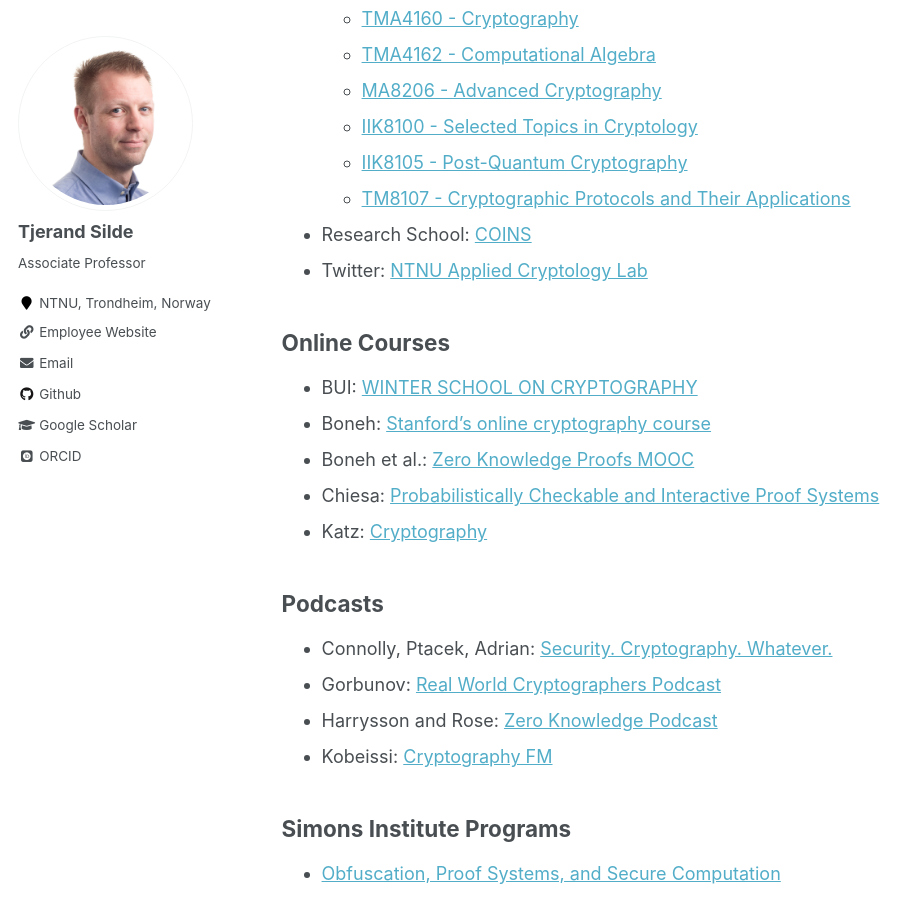
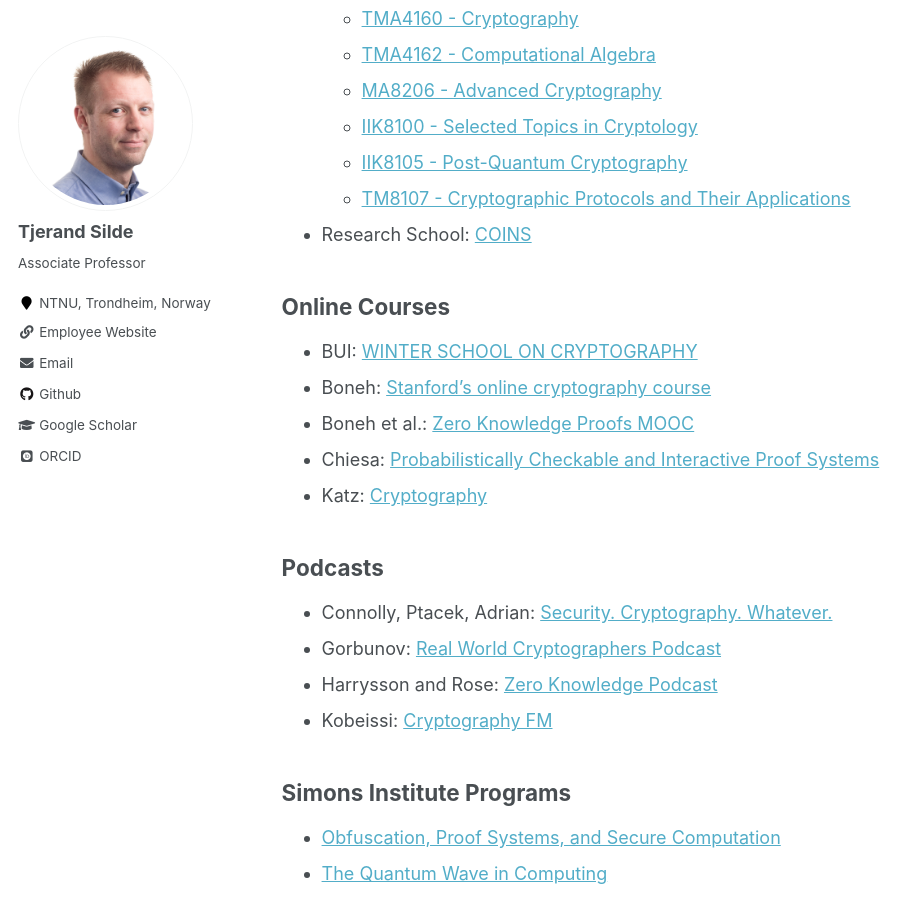
Before and after one commit to tjesi/tjesi.github.io, a Jekyll site: the page built from _pages/resources.md, in a window 1280 px wide and 900 px high, scrolled down 2184 px. Shown: the whole window, without its empty margins (0-924 px from the left). Built offline with Jekyll 4.4.1, drawn with Linux system fonts in a browser that asks for light colours; some web fonts are replaced.

Commit message:
Update resources.md

```diff
--- a/_pages/resources.md
+++ b/_pages/resources.md
@@ -72,7 +72,6 @@
   - [IIK8105 - Post-Quantum Cryptography](https://www.ntnu.edu/studies/courses/IIK8105)
   - [TM8107 - Cryptographic Protocols and Their Applications](https://www.ntnu.edu/studies/courses/TM8107)
 - Research School: [COINS](https://coinsrs.no)
-- Twitter: [NTNU Applied Cryptology Lab](https://twitter.com/ntnucrypto)
 
 ## Online Courses
 
```
